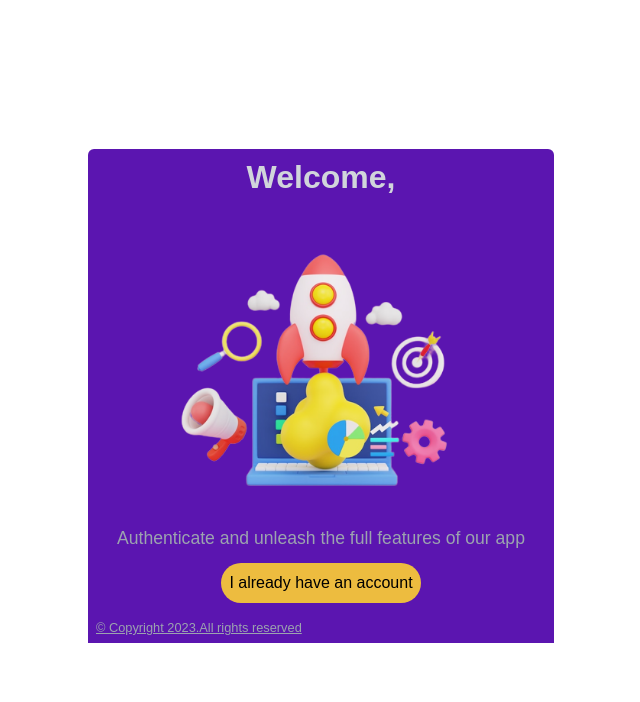
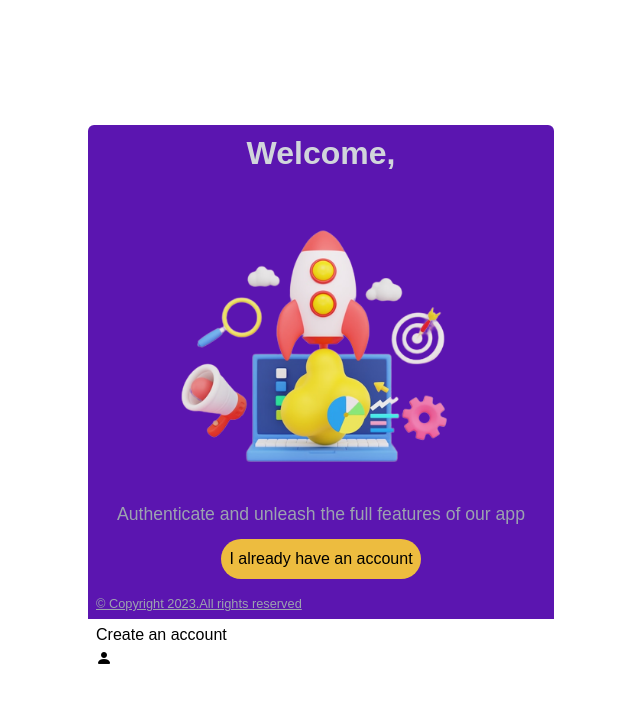
Before and after one commit to dennisdingo28/register-login, a Next.js app: page / in a window 1280 px wide. Shown: the top 702 px of the page, without its empty margins (319-959 px from the left). Built offline with nearby package versions, Linux system fonts and the light colour scheme.

Commit message:
reusable form

```diff
--- a/src/app/globals.css
+++ b/src/app/globals.css
@@ -3,3 +3,4 @@
 @tailwind utilities;
 
 @import url('https://fonts.googleapis.com/css2?family=Geologica:wght@100;200;300;400;500;600;700&family=Open+Sans:ital,wght@0,300;0,400;0,500;0,600;0,700;0,800;1,300;1,400;1,500;1,600;1,700;1,800&display=swap');
+@import url("https://cdn.jsdelivr.net/npm/bootstrap-icons@1.10.5/font/bootstrap-icons.css");
--- a/src/app/layout.tsx
+++ b/src/app/layout.tsx
@@ -1,9 +1,8 @@
 import './globals.css'
 
-
 export const metadata = {
-  title: 'Create Next App',
-  description: 'Generated by create next app',
+  title: 'Register/Login Next Auth',
+  description: 'Authentication application with next auth',
 }
 
 export default function RootLayout({
@@ -13,6 +12,9 @@ export default function RootLayout({
 }) {
   return (
     <html lang="en">
+      <head>
+      <link rel="stylesheet" href="https://cdn.jsdelivr.net/npm/bootstrap-icons@1.5.0/font/bootstrap-icons.css"></link>
+    </head>
       <body className='font-geologica'>
         {children}
       </body>
--- a/src/app/page.tsx
+++ b/src/app/page.tsx
@@ -1,5 +1,6 @@
 import Image from 'next/image'
 import rocket from "../assets/rocket.png"
+import RegisterForm from '@/components/Form/RegisterForm'
 
 export default function Home() {
   return (
@@ -17,9 +18,10 @@ export default function Home() {
             <small className='underline text-gray-400 cursor-pointer'>© Copyright 2023.All rights reserved</small>
           </div>
           <div className='py-1 px-2'>
-
+            <RegisterForm/>
           </div>
         </form>
+
       </div>
   )
 }
--- /dev/null
+++ b/src/components/Form/Form.tsx
@@ -0,0 +1,17 @@
+import { Input } from '@/types/form'
+import { FC } from 'react'
+
+interface FormProps {
+    title: string,
+    subtitle?: string,
+    inputs: Input[]
+}
+
+const Form: FC<FormProps> = ({title,subtitle,inputs}) => {
+  return <div>
+    <h1>{title}</h1>
+    <i className={inputs[0].icon}></i>
+  </div>
+}
+
+export default Form
--- /dev/null
+++ b/src/components/Form/RegisterForm.tsx
@@ -0,0 +1,25 @@
+import { FC } from 'react'
+import Form from './Form'
+import { Input } from '@/types/form'
+
+interface RegisterFormProps {
+
+}
+
+function addInputs<Input>(type? : string,placeholder? : string,icon? : string){
+    return {type:type || "text",placeholder:placeholder || "",icon:icon || ""}
+}
+
+const RegisterForm: FC<RegisterFormProps> = ({}) => {
+    const inputs: Input[] = [];
+
+    inputs.push(addInputs("text","username","bi bi-person-fill"));
+    inputs.push(addInputs("email","email","bi bi-envelope-at-fill"));
+    inputs.push(addInputs("password","password","bi bi-shield-lock-fill"));
+
+  return (
+    <Form title='Create an account' inputs={inputs}/>
+  )
+}
+
+export default RegisterForm
--- /dev/null
+++ b/src/types/form.d.ts
@@ -0,0 +1,5 @@
+export type Input = {
+    type?: string,
+    placeholder?: string,
+    icon:string
+}
```
Also changed, not shown: src/components/Form/LoginForm.tsx (added).
